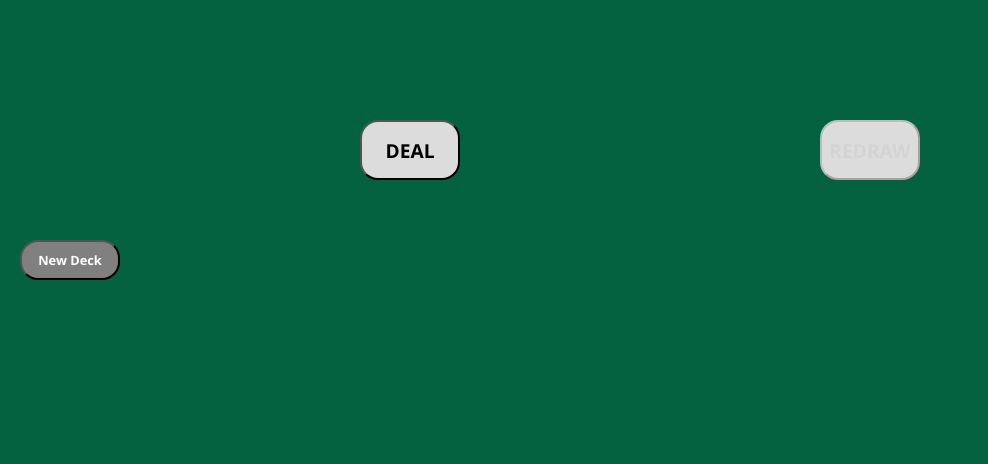
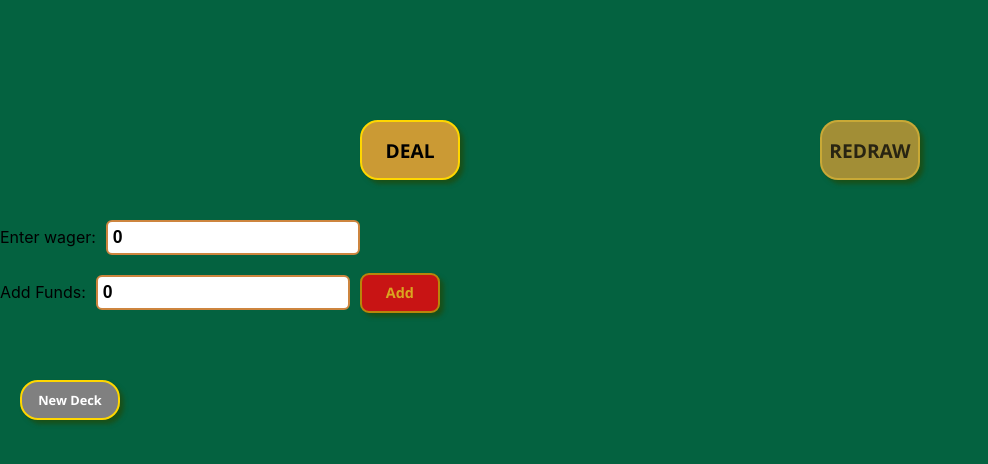
Before and after one commit to tylerdojcak/video-poker-react, a React (Create React App) app: page / in a window 1280 px wide. Shown: the top 464 px of the page, without its empty margins (0-988 px from the left). Built offline with nearby package versions, Linux system fonts and the light colour scheme.

Commit message:
added scoring system

```diff
--- a/src/App.css
+++ b/src/App.css
@@ -31,23 +31,27 @@ button {
   font-size: 1.2rem;
   width: 100px;
   height: 60px;
+  border: 2px solid gold;
   border-radius: 18px;
-  background-color: rgb(220, 220, 220);
+  background-color: rgb(203, 154, 52);
   color: black;
   outline: none;
+  box-shadow: 4px 4px 4px rgb(25, 80, 25);
 }
 
 button:disabled {
-  color: lightgray;
+  color: rgba(10, 10, 10, 0.8);
+  background-color: rgba(203, 154, 52, 0.8);
+  border: 2px solid rgba(212, 175, 55, 0.8);
 }
 
 button:hover {
   cursor: pointer;
-  background-color: white;
+  background-color: rgb(213, 164, 62);
 }
 
 button:disabled:hover {
-  background-color: rgb(220, 220, 220);
+  background-color: rgba(203, 154, 52, 0.8);
   cursor: default;
 }
 
@@ -59,6 +63,43 @@ button:disabled:hover {
   color: rgb(240, 20, 20);
   margin: 30px auto;
   text-align: center;
+}
+
+.score {
+  font-size: 2.5rem;
+  width: auto;
+  font-family: "Segoe UI", Tahoma, Geneva, Verdana, sans-serif;
+  font-weight: bold;
+  color: rgb(240, 20, 20);
+  margin: 30px auto;
+  text-align: center;
+}
+
+.input-contanier {
+  display: flex;
+}
+
+input {
+  margin: 10px;
+  padding: 5px;
+  font-size: 1.1rem;
+  font-weight: bold;
+  border: 2px solid peru;
+  border-radius: 6px;
+}
+
+.funds input {
+  margin-left: 30px;
+}
+
+.input-container button {
+  color: goldenrod;
+  background-color: rgb(200, 20, 20);
+  width: 80px;
+  height: 40px;
+  font-size: 0.9rem;
+  border: 2px solid darkgoldenrod;
+  border-radius: 9px;
 }
 
 .new-deck {
--- a/src/App.js
+++ b/src/App.js
@@ -1,12 +1,16 @@
 import React, { useState } from 'react';
 import './App.css';
 import Card from "./Components/Card/Card";
+import Funds from "./Components/Inputs/Funds";
+import Wager from "./Components/Inputs/Wager";
 
 function App() {
   let [hand, setHand] = useState([]);
   let [disabled, setDisabled] = useState(true);
   let [evaluation, setEvaluation] = useState("");
-
+  let [score, setScore] = useState(Number(0));
+  let [funds, setFunds] = useState(0);
+  let [wager, setWager] = useState(0);
   let [deck, setDeck] = useState("");
 
   function getNewDeck() {
@@ -16,6 +20,7 @@ function App() {
   }
 
   async function drawFive() {
+    setScore(Number(score) - Number(wager));
     setEvaluation("");
     setHand([]);
     let newHand = [];
@@ -41,9 +46,7 @@ function App() {
     const updatedHand = hand.slice();
     for (let card of updatedHand) {
       if (card.selected) {
-        await fetch(
-          `https://deckofcardsapi.com/api/deck/${deck}/draw/?count=1`
-        )
+        await fetch(`https://deckofcardsapi.com/api/deck/${deck}/draw/?count=1`)
           .then((res) => res.json())
           .then((res) => {
             card.value = res.cards[0].value;
@@ -53,8 +56,8 @@ function App() {
           });
       }
     }
+    setDisabled(!disabled);
     setHand(updatedHand);
-    setDisabled(!disabled);
     evaluate(hand);
   }
 
@@ -154,7 +157,10 @@ function App() {
         counts[card.value] = 1;
       }
     }
-    if (
+    if (isRoyalFlush(hand)) {
+      setScore(Number(score) + Number(250 * wager));
+      setEvaluation("ROYAL FLUSH!");
+    } else if (
       isFlush(hand) &&
       (isFiveHighStraight(hand) || isStraight(hand, counts))
     ) {
@@ -166,6 +172,19 @@ function App() {
     } else {
       setEvaluation(isMultiCard(counts));
     }
+  }
+
+  function handleWagerChange(e) {
+    setWager(e.target.value);
+  }
+
+  function handleFundsChange(e) {
+    setFunds(e.target.value);
+  }
+
+  function handleAddFunds() {
+    setScore(Number(score) + Number(funds));
+    setFunds(0);
   }
 
   let currentHand = hand.map((card, i) => (
@@ -192,6 +211,14 @@ function App() {
         </button>
       </div>
       <div className="evaluation">{evaluation}</div>
+      <div className="input-container">
+        <Wager wagerAmount={wager} handleWagerChange={handleWagerChange} />
+        <Funds
+          fundsAmount={funds}
+          handleFundsChange={handleFundsChange}
+          handleAddFunds={handleAddFunds}
+        />
+      </div>
       <div className="new-deck">
         <button className="new-deck-button" onClick={getNewDeck}>
           New Deck
--- /dev/null
+++ b/src/Components/Inputs/Funds.jsx
@@ -0,0 +1,17 @@
+import React from "react";
+
+export default function Funds(props) {
+  return (
+    <div>
+      <label>
+        Add Funds:
+        <input
+          value={props.fundsAmount}
+          onChange={props.handleFundsChange}
+          type="number"
+        />
+      </label>
+      <button onClick={props.handleAddFunds}>Add</button>
+    </div>
+  );
+}
--- /dev/null
+++ b/src/Components/Inputs/Wager.jsx
@@ -0,0 +1,16 @@
+import React from "react";
+
+export default function Wager(props) {
+  return (
+    <div>
+      <label>
+        Enter wager:
+        <input
+          value={props.wagerAmount}
+          onChange={props.handleWagerChange}
+          type="number"
+        />
+      </label>
+    </div>
+  );
+}
```
